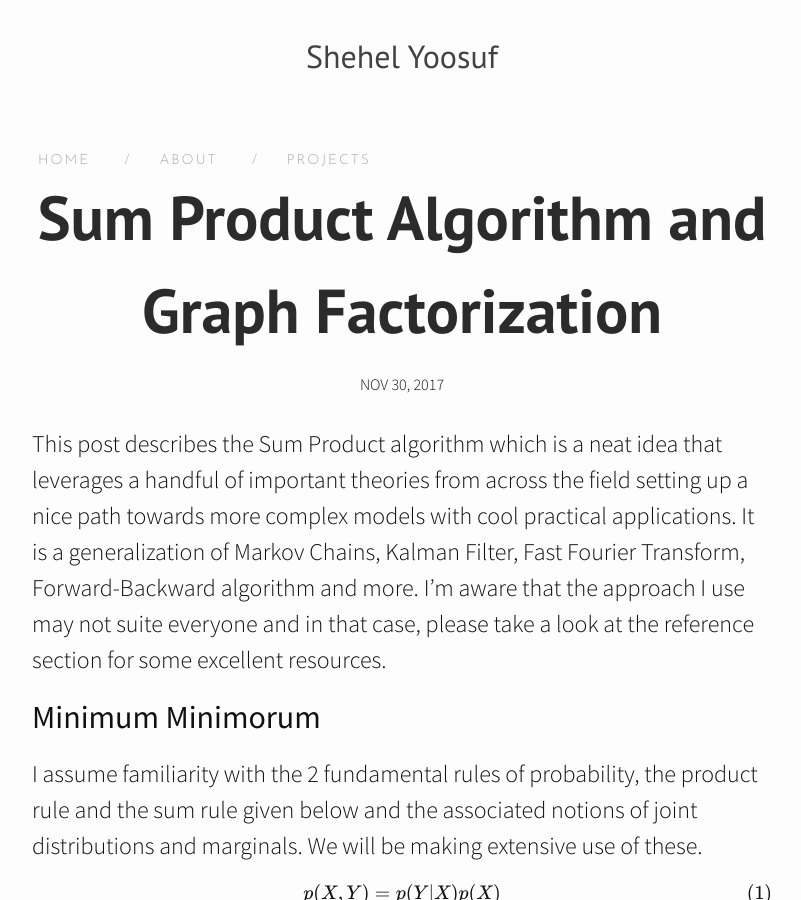
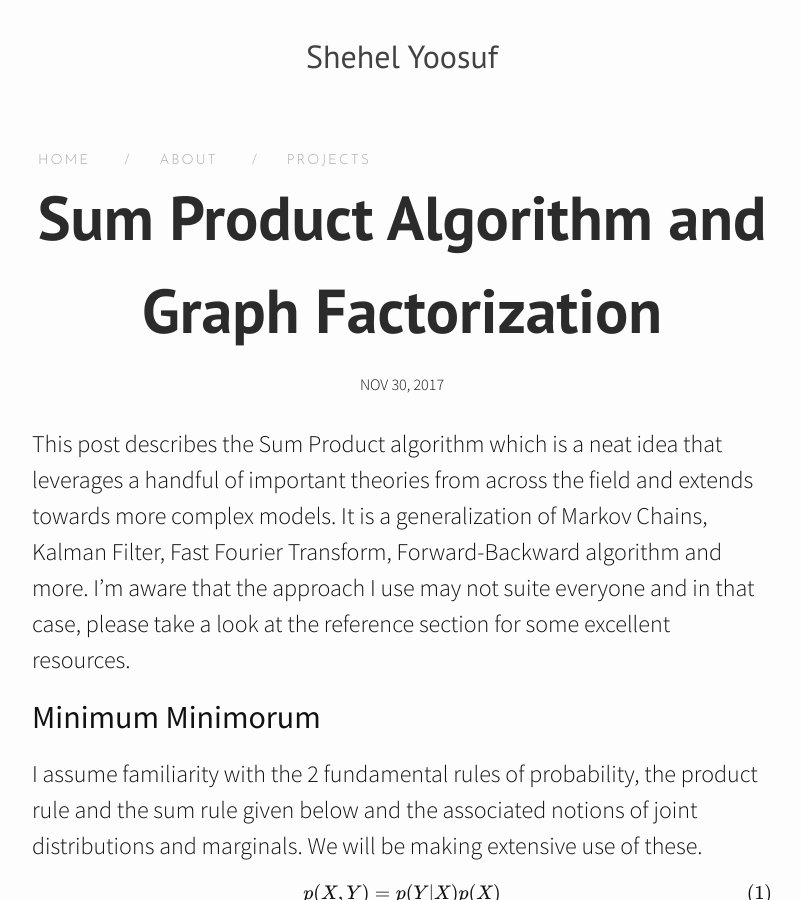
Before and after one commit to shehel/shehel.github.io, a Jekyll site: the page built from _posts/2017-11-30-prod_sum_algo.markdown, in a window 1280 px wide and 900 px high. Shown: the whole window, without its empty margins (238-1039 px from the left). Built offline with Jekyll 4.4.1, drawn with Linux system fonts in a browser that asks for light colours; nearby versions of some CDN libraries; formulas are drawn with MathJax 3; comment, search, counter and statistics services are not loaded.

```diff
--- a/_posts/2017-11-30-prod_sum_algo.markdown
+++ b/_posts/2017-11-30-prod_sum_algo.markdown
@@ -6,7 +6,7 @@ date:   2017-11-30 09:45:31 +0530
 categories: graphical modeling
 
 ---
-This post describes the Sum Product algorithm which is a neat idea that leverages a handful of important theories from across the field setting up a nice path towards more complex models with cool practical applications. It is a generalization of  Markov Chains, Kalman Filter, Fast Fourier Transform, Forward-Backward algorithm and more. I'm aware that the approach I use may not suite everyone and in that case, please take a look at the reference section for some excellent resources.
+This post describes the Sum Product algorithm which is a neat idea that leverages a handful of important theories from across the field and extends towards more complex models. It is a generalization of  Markov Chains, Kalman Filter, Fast Fourier Transform, Forward-Backward algorithm and more. I'm aware that the approach I use may not suite everyone and in that case, please take a look at the reference section for some excellent resources.
 
 <h2>Minimum Minimorum</h2>
 I assume familiarity with the 2 fundamental rules of probability, the product rule and the sum rule given below and the associated notions of joint distributions and marginals. We will be making extensive use of these.
```
